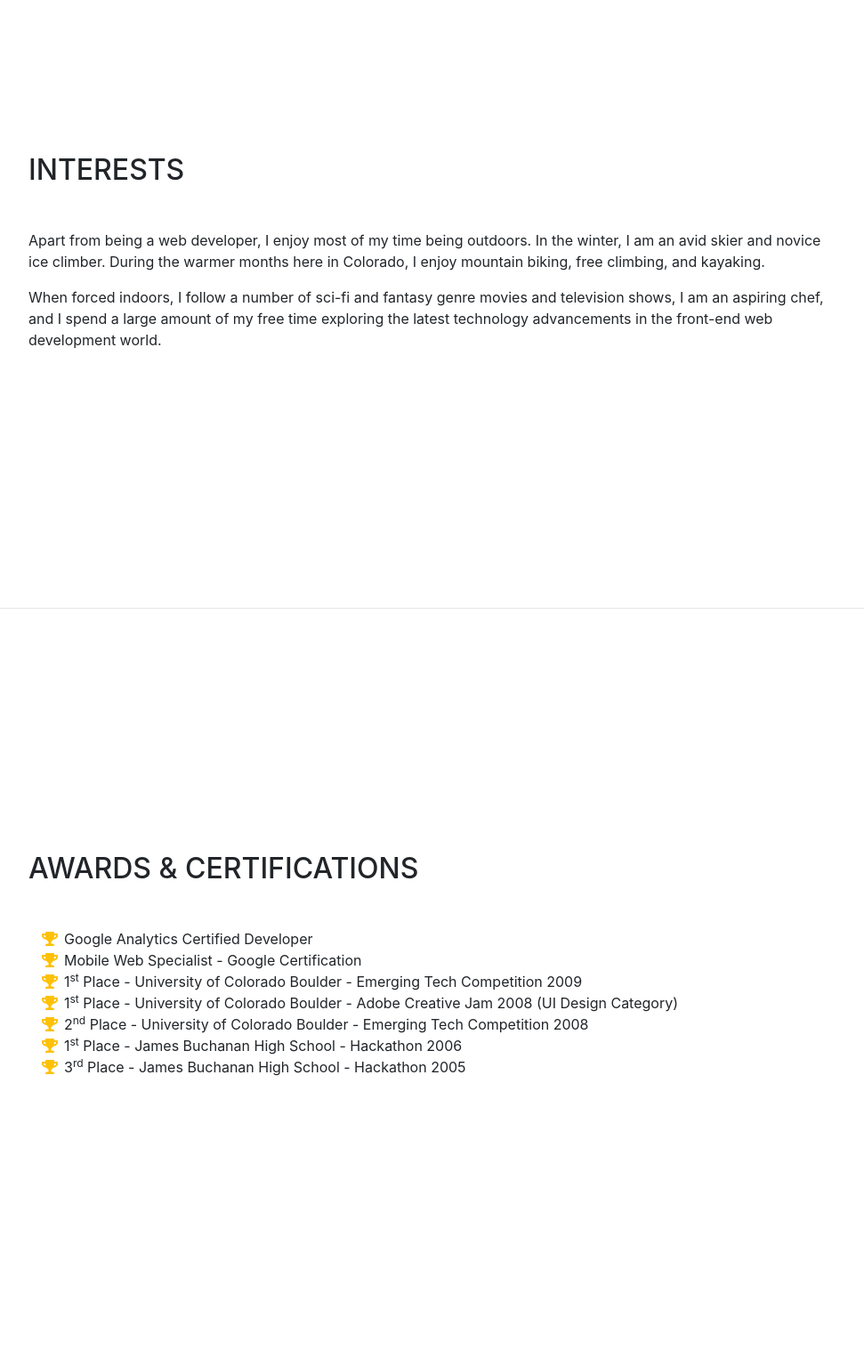
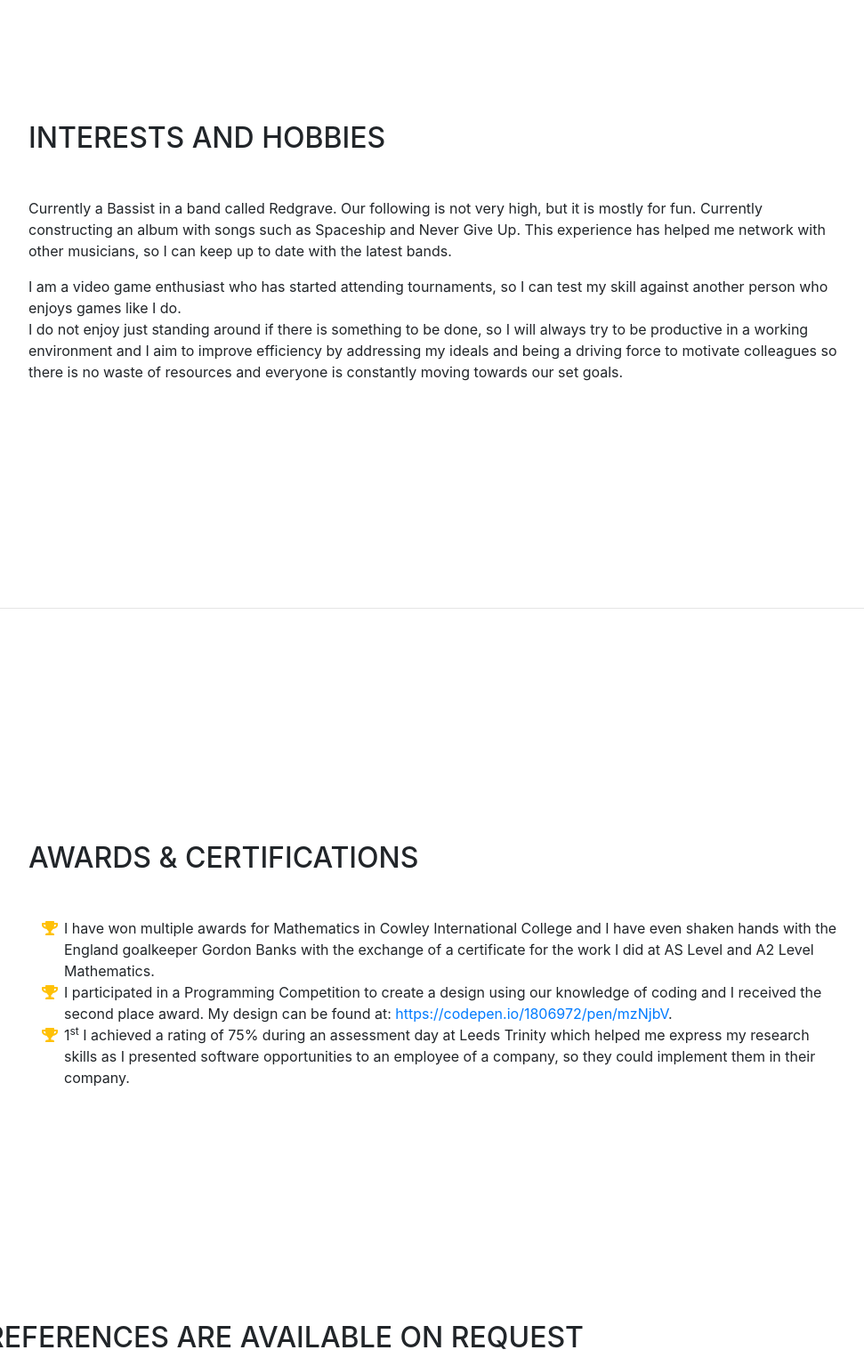
Before and after one commit to adamstout95/adamstout95.github.io, a website with bundled scripts: page index.html in a window 1280 px wide. Shown: the part 3440-4966 px from the top of the page at 89% size, without its empty margins (288-1259 px from the left). Before the commit the page ends 4924 px from the top, so only its background shows below. Built offline with nearby package versions, Linux system fonts and the light colour scheme; a web font is replaced by a local one.

Commit message:
Major Update #2
Copied and pasted all information from my personal CV and hoped that it would fit how I wanted.
Also added "References are available on Request" at the bottom, but I do not know if it will show.

```diff
--- a/index.html
+++ b/index.html
@@ -206,7 +206,7 @@ I am looking for a professional work placement in a creative marketing environme
             <li class="list-inline-item">
               <i class="fab fa-js-square"></i>
             </li>
-            <li class="list-inline-item">
+        <!--    <li class="list-inline-item">
               <i class="fab fa-angular"></i>
             </li>
             <li class="list-inline-item">
@@ -232,23 +232,23 @@ I am looking for a professional work placement in a creative marketing environme
             </li>
             <li class="list-inline-item">
               <i class="fab fa-npm"></i>
-            </li>
+            </li>-->
           </ul>
 
           <div class="subheading mb-3">Workflow</div>
           <ul class="fa-ul mb-0">
             <li>
               <i class="fa-li fa fa-check"></i>
-              Mobile-First, Responsive Design</li>
+              Excellent mathematical skills as I have gained near perfect scores from the maths exams at the University of Leeds.</li>
             <li>
               <i class="fa-li fa fa-check"></i>
-              Cross Browser Testing &amp; Debugging</li>
+              Adept problem solver as I can quantify a situation down to its simplest form and correct it from there. This has been improved with the accounting modules I have completed with support from the critical analysis practice.</li>
             <li>
               <i class="fa-li fa fa-check"></i>
-              Cross Functional Teams</li>
+              My ability to quickly learn is one I pride myself on because I always apply myself fully to a situation. I gained a lot of good comments in my assessment day because of my contribution to the project.</li>
             <li>
               <i class="fa-li fa fa-check"></i>
-              Agile Development &amp; Scrum</li>
+              I consider myself to have very good computer skills but the only way to show that currently is through the comments I get from my tutors and my Level 2 I.C.T Practitioners qualification.</li>
           </ul>
         </div>
       </section>
@@ -257,9 +257,10 @@ I am looking for a professional work placement in a creative marketing environme
 
       <section class="resume-section p-3 p-lg-5 d-flex flex-column" id="interests">
         <div class="my-auto">
-          <h2 class="mb-5">Interests</h2>
-          <p>Apart from being a web developer, I enjoy most of my time being outdoors. In the winter, I am an avid skier and novice ice climber. During the warmer months here in Colorado, I enjoy mountain biking, free climbing, and kayaking.</p>
-          <p class="mb-0">When forced indoors, I follow a number of sci-fi and fantasy genre movies and television shows, I am an aspiring chef, and I spend a large amount of my free time exploring the latest technology advancements in the front-end web development world.</p>
+          <h2 class="mb-5">Interests and Hobbies</h2>
+          <p>Currently a Bassist in a band called Redgrave. Our following is not very high, but it is mostly for fun. Currently constructing an album with songs such as Spaceship and Never Give Up. This experience has helped me network with other musicians, so I can keep up to date with the latest bands.</p>
+          <p class="mb-0">I am a video game enthusiast who has started attending tournaments, so I can test my skill against another person who enjoys games like I do.</p>
+	  <p class="mb-0">I do not enjoy just standing around if there is something to be done, so I will always try to be productive in a working environment and I aim to improve efficiency by addressing my ideals and being a driving force to motivate colleagues so there is no waste of resources and everyone is constantly moving towards our set goals.</p>
         </div>
       </section>
 
@@ -271,34 +272,19 @@ I am looking for a professional work placement in a creative marketing environme
           <ul class="fa-ul mb-0">
             <li>
               <i class="fa-li fa fa-trophy text-warning"></i>
-              Google Analytics Certified Developer</li>
+              I have won multiple awards for Mathematics in Cowley International College and I have even shaken hands with the England goalkeeper Gordon Banks with the exchange of a certificate for the work I did at AS Level and A2 Level Mathematics.</li>
             <li>
               <i class="fa-li fa fa-trophy text-warning"></i>
-              Mobile Web Specialist - Google Certification</li>
+              I participated in a Programming Competition to create a design using our knowledge of coding and I received the second place award. My design can be found at: <a href="https://codepen.io/1806972/pen/mzNjbV">https://codepen.io/1806972/pen/mzNjbV</a>.</li>
             <li>
               <i class="fa-li fa fa-trophy text-warning"></i>
               1<sup>st</sup>
-              Place - University of Colorado Boulder - Emerging Tech Competition 2009</li>
+              I achieved a rating of 75% during an assessment day at Leeds Trinity which helped me express my research skills as I presented software opportunities to an employee of a company, so they could implement them in their company.</li>
             <li>
-              <i class="fa-li fa fa-trophy text-warning"></i>
-              1<sup>st</sup>
-              Place - University of Colorado Boulder - Adobe Creative Jam 2008 (UI Design Category)</li>
-            <li>
-              <i class="fa-li fa fa-trophy text-warning"></i>
-              2<sup>nd</sup>
-              Place - University of Colorado Boulder - Emerging Tech Competition 2008</li>
-            <li>
-              <i class="fa-li fa fa-trophy text-warning"></i>
-              1<sup>st</sup>
-              Place - James Buchanan High School - Hackathon 2006</li>
-            <li>
-              <i class="fa-li fa fa-trophy text-warning"></i>
-              3<sup>rd</sup>
-              Place - James Buchanan High School - Hackathon 2005</li>
           </ul>
         </div>
       </section>
-
+	    <h2>References are available on Request</h2>
     </div>
 
     <!-- Bootstrap core JavaScript -->
```
